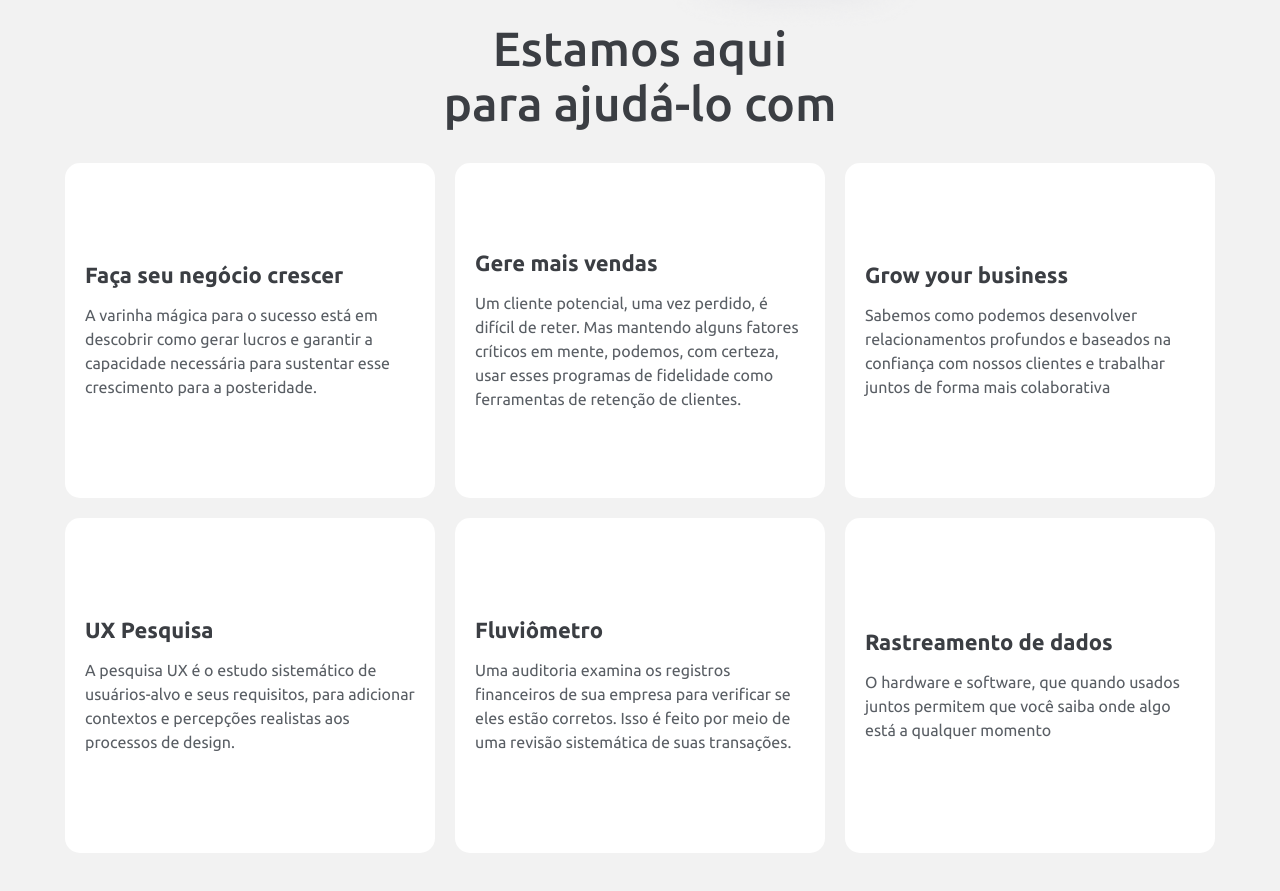
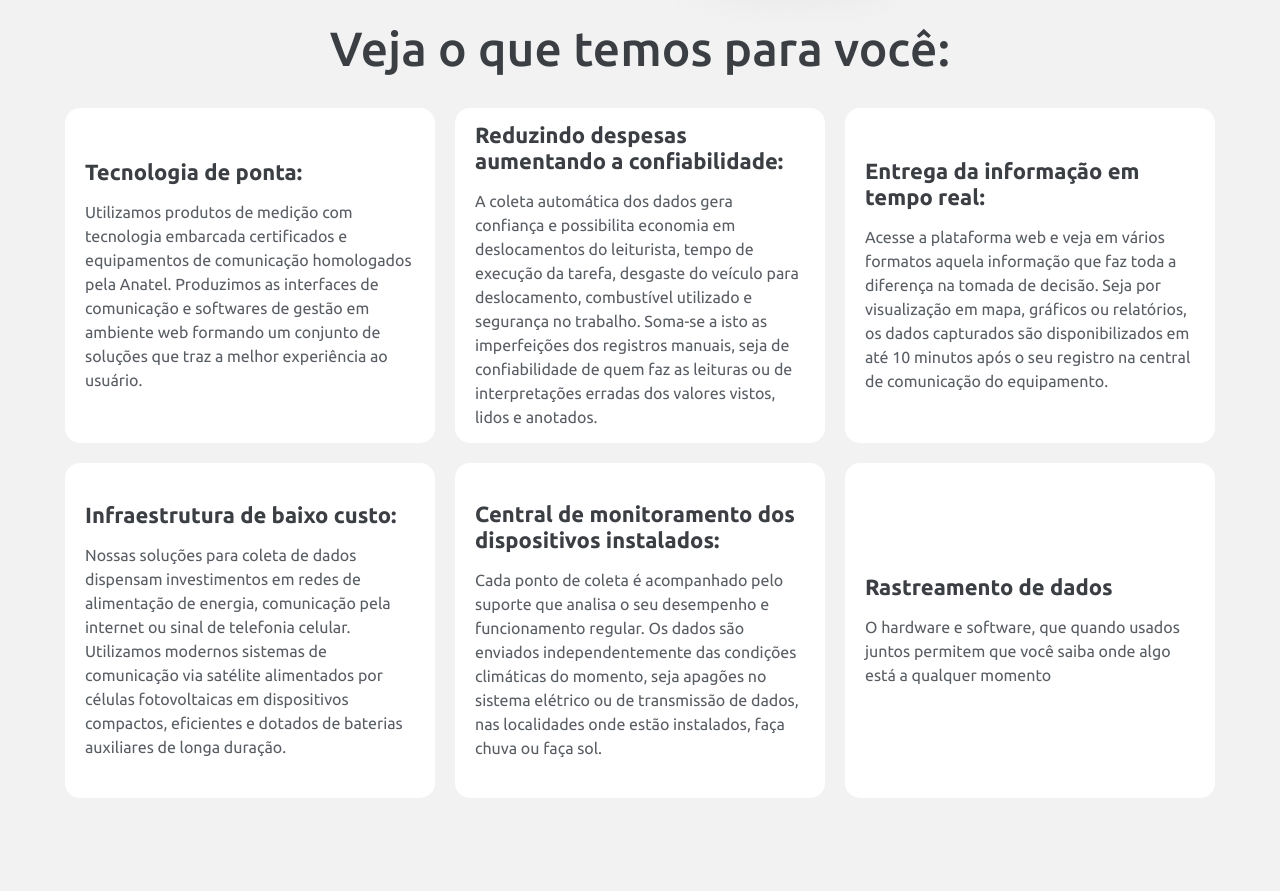
Before and after one commit to eeaeea/ruh-water, a Next.js app: page / in a window 1280 px wide. Shown: the part 1000-1891 px from the top of the page. Built offline with nearby package versions, Linux system fonts and the light colour scheme.

Commit message:
Add content section 2

```diff
--- a/src/components/Section2/index.tsx
+++ b/src/components/Section2/index.tsx
@@ -5,51 +5,60 @@ export default function Section2() {
     <>
       <div id="section2" className={styles.container}>
         <span>RECURSOS</span>
-        <h1>
-          Estamos aqui <br />
-          para ajudá-lo com
-        </h1>
+        <h1>Veja o que temos para você:</h1>
 
         <div className={styles.containerCards}>
           <div>
-            <h2>Faça seu negócio crescer</h2>
+            <h2>Tecnologia de ponta:</h2>
             <p>
-              A varinha mágica para o sucesso está em descobrir como gerar
-              lucros e garantir a capacidade necessária para sustentar esse
-              crescimento para a posteridade.
+              Utilizamos produtos de medição com tecnologia embarcada
+              certificados e equipamentos de comunicação homologados pela
+              Anatel. Produzimos as interfaces de comunicação e softwares de
+              gestão em ambiente web formando um conjunto de soluções que traz a
+              melhor experiência ao usuário.
             </p>
           </div>
           <div>
-            <h2>Gere mais vendas</h2>
+            <h2>Reduzindo despesas aumentando a confiabilidade:</h2>
             <p>
-              Um cliente potencial, uma vez perdido, é difícil de reter. Mas
-              mantendo alguns fatores críticos em mente, podemos, com certeza,
-              usar esses programas de fidelidade como ferramentas de retenção de
-              clientes.
+              A coleta automática dos dados gera confiança e possibilita
+              economia em deslocamentos do leiturista, tempo de execução da
+              tarefa, desgaste do veículo para deslocamento, combustível
+              utilizado e segurança no trabalho. Soma-se a isto as imperfeições
+              dos registros manuais, seja de confiabilidade de quem faz as
+              leituras ou de interpretações erradas dos valores vistos, lidos e
+              anotados.
             </p>
           </div>
           <div>
-            <h2>Grow your business</h2>
+            <h2>Entrega da informação em tempo real:</h2>
             <p>
-              Sabemos como podemos desenvolver relacionamentos profundos e
-              baseados na confiança com nossos clientes e trabalhar juntos de
-              forma mais colaborativa
+              Acesse a plataforma web e veja em vários formatos aquela
+              informação que faz toda a diferença na tomada de decisão. Seja por
+              visualização em mapa, gráficos ou relatórios, os dados capturados
+              são disponibilizados em até 10 minutos após o seu registro na
+              central de comunicação do equipamento.
             </p>
           </div>
           <div>
-            <h2>UX Pesquisa</h2>
+            <h2>Infraestrutura de baixo custo:</h2>
             <p>
-              A pesquisa UX é o estudo sistemático de usuários-alvo e seus
-              requisitos, para adicionar contextos e percepções realistas aos
-              processos de design.
+              Nossas soluções para coleta de dados dispensam investimentos em
+              redes de alimentação de energia, comunicação pela internet ou
+              sinal de telefonia celular. Utilizamos modernos sistemas de
+              comunicação via satélite alimentados por células fotovoltaicas em
+              dispositivos compactos, eficientes e dotados de baterias
+              auxiliares de longa duração.
             </p>
           </div>
           <div>
-            <h2>Fluviômetro</h2>
+            <h2>Central de monitoramento dos dispositivos instalados:</h2>
             <p>
-              Uma auditoria examina os registros financeiros de sua empresa para
-              verificar se eles estão corretos. Isso é feito por meio de uma
-              revisão sistemática de suas transações.
+              Cada ponto de coleta é acompanhado pelo suporte que analisa o seu
+              desempenho e funcionamento regular. Os dados são enviados
+              independentemente das condições climáticas do momento, seja
+              apagões no sistema elétrico ou de transmissão de dados, nas
+              localidades onde estão instalados, faça chuva ou faça sol.
             </p>
           </div>
           <div>
```
